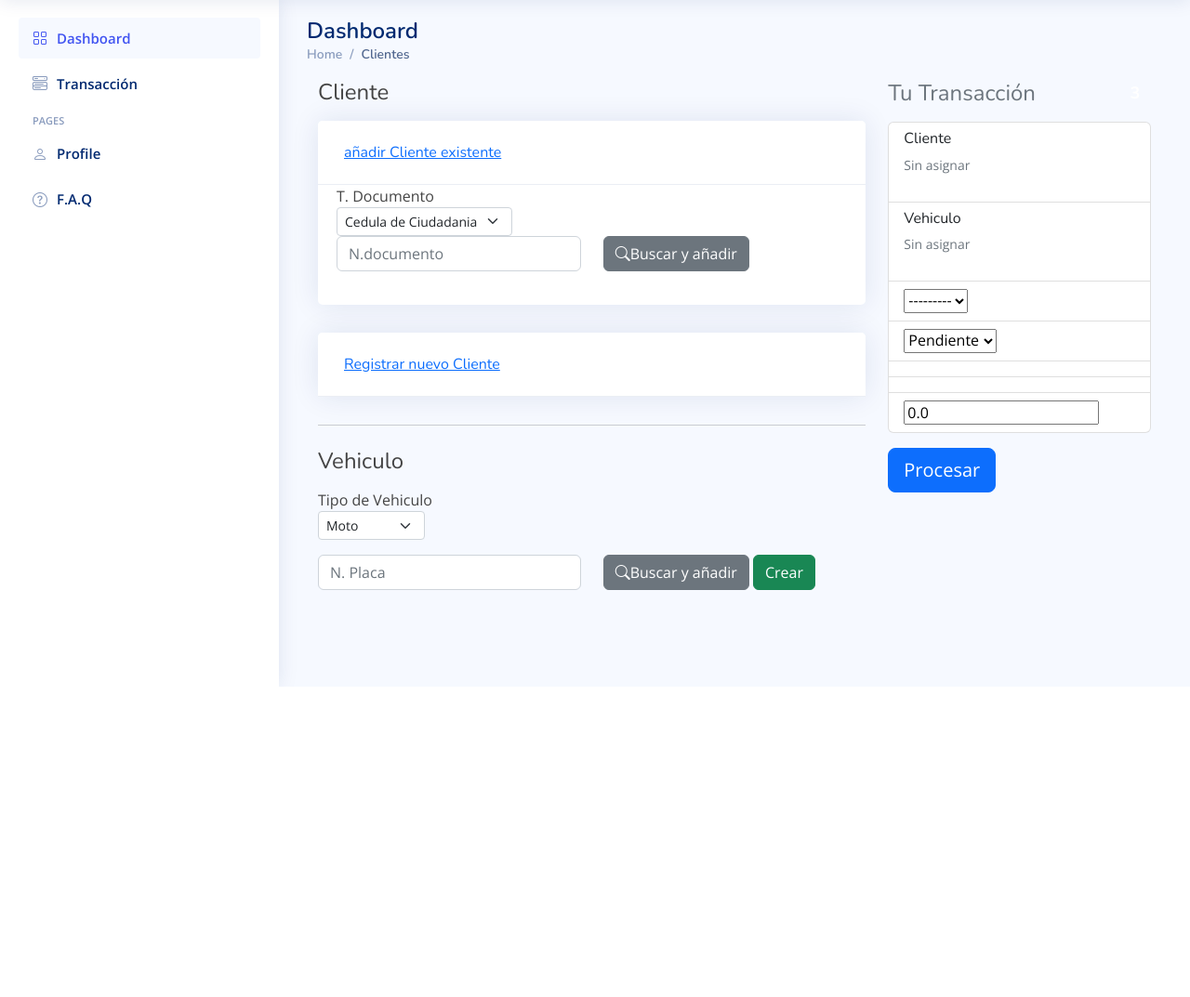
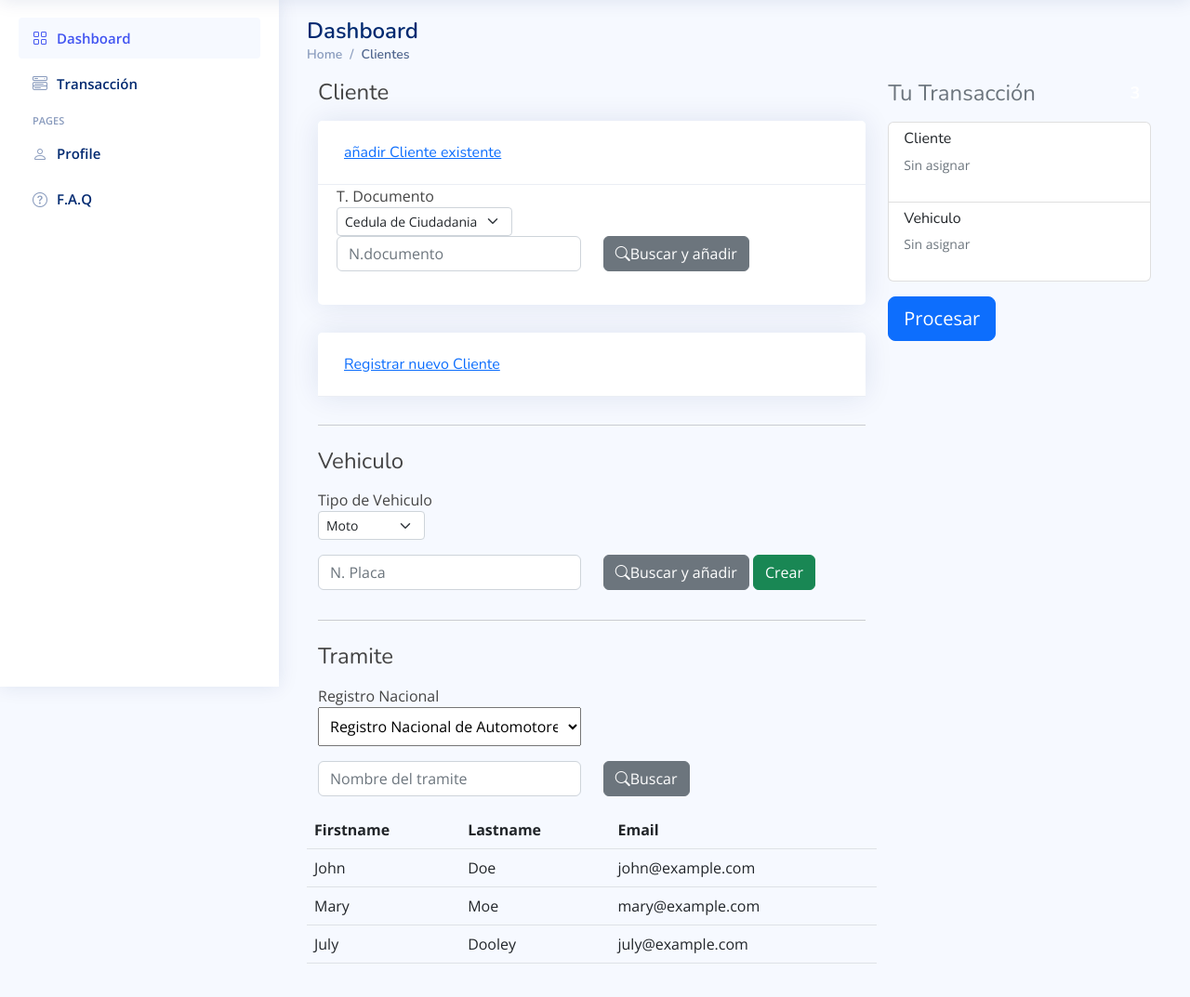
Before and after one commit to CalumRakk/facturas, a Django app: page /tramite/ in a window 1280 px wide. Shown: the part 61-1134 px from the top of the page at 93% size. Before the commit the page ends 800 px from the top, so only its background shows below. Run offline with Django 4.2, Linux system fonts and the light colour scheme; the visitor is signed in with stand-in values (Sample User, id 1); data that the repository does not hold is empty; some libraries are stand-ins or nearby versions.

Commit message:
adelanto en la vista tracción para añadir tramite

```diff
--- a/transactions/form.py
+++ b/transactions/form.py
@@ -24,10 +24,11 @@ class TramiteForm(forms.ModelForm):
         model = Tramite
         fields = '__all__'
 
+    nombre= forms.CharField(max_length=20, label="Nombre de Tramite", widget=forms.TextInput(attrs={"id":"id_nombre_tramite","class": "form-control", "placeholder":"Nombre del tramite "}))
     registro = forms.ChoiceField(label='Registro Nacional', choices=Tramite.RegistroNacional.choices, widget=forms.Select(
         attrs={"class": "custom-select d-block w-100 p-2"}))
-    clasificacion = forms.ChoiceField(label='Tipo de Vehiculo', choices=Vehiculo.Clase.choices, widget=forms.Select(
-        attrs={"class": "custom-select d-block w-100 p-2"}))
+    # clasificacion = forms.ChoiceField(label='Tipo de Vehiculo', choices=Vehiculo.Clase.choices, widget=forms.Select(
+    #     attrs={"class": "custom-select d-block w-100 p-2"}))
 
 
 class TransaccionForm(forms.ModelForm):
--- a/transactions/static/transactions/js/transaccion/transaccion.js
+++ b/transactions/static/transactions/js/transaccion/transaccion.js
@@ -16,9 +16,6 @@ $(function () {
     var displayVehiculo = "#display-vehiculo";
     var filtro_tipo_vehiculo_idselect = "#id_tipo_vehiculo"
     var contenedor_VehiculoNotFound = "#contenedor_VehiculoNotFound"
-
-
-
 
     var procesarTransaccion_formId = "#procesarTransaccion"
 
@@ -99,7 +96,13 @@ $(function () {
                 $(displayVehiculo).next().text(string);
             }
         }
-
+        add_tramites: function(data){
+            this.vehiculo = data
+            if ($.isEmptyObject(data) == false) {
+                const string = data.tipo_vehiculo + " - " + data.placa.toUpperCase()
+                $(displayVehiculo).next().text(string);
+            }
+        }
     }
 
     const Messages = {
@@ -171,5 +174,30 @@ $(function () {
         });
     });
 
+    $("#buscarTramite_btnId").click(function () {
+        const nombre= $("#id_nombre_tramite").val()
+        const registro = $("#id_registro").val()
+        const clasificacion = $("#id_tipo_vehiculo").val() // TEMPORAL, SE DEBE CONFIRMAR SI SE HA AÑADIDO UN VEHICULO ANTES DE PERMITIR BUSCAR.
+
+        $.ajax({
+            url: window.location.href,
+            type: "POST",
+            data: JSON.stringify({"nombre":nombre, "registro": registro, "clasificacion": clasificacion }),
+            headers: {
+                "X-Requested-Type": "buscar-tramite",
+                "Content-Type": "application/json; charset=utf-8",
+                'X-CSRFToken': document.querySelector('[name=csrfmiddlewaretoken]').value
+            },
+            success: function (data) {
+                if (data.length == 0) {
+                    Messages.msg_TramiteNotFound()
+                    Transaccion.add_tramites([])
+                } else {
+                    Transaccion.add_tramites(data[0])
+                }
+            },
+        });
+    });
+
 
 });
--- a/transactions/templates/dashboard/transaccion.html
+++ b/transactions/templates/dashboard/transaccion.html
@@ -48,7 +48,8 @@
         margin: 0;
         color: red;
     }
-    .caja{
+
+    .caja {
         position: relative;
     }
 </style>
@@ -95,12 +96,7 @@
                                 <small class="form-control-plaintext text-muted"></small>
                             </div>
                         </li><!-- Fin Registro -->
-
-                        <li class="list-group-item d-flex justify-content-between lh-condensed">
-                            <div>
-                                {{ transaccion.tramite }}
-                            </div>
-                        </li>
+<!--
                         <li class="list-group-item d-flex justify-content-between lh-condensed">
                             <div>
                                 {{ transaccion.estado }}
@@ -108,19 +104,9 @@
                         </li>
                         <li class="list-group-item d-flex justify-content-between lh-condensed">
                             <div>
-                                {{ transaccion.creado }}
-                            </div>
-                        </li>
-                        <li class="list-group-item d-flex justify-content-between lh-condensed">
-                            <div>
-                                {{ transaccion.actualizado }}
-                            </div>
-                        </li>
-                        <li class="list-group-item d-flex justify-content-between lh-condensed">
-                            <div>
                                 {{ transaccion.valor_total }}
                             </div>
-                        </li>
+                        </li> -->
                     </ul>
                     <button class="btn btn-primary btn-lg btn-block" type="submit">Procesar</button>
                 </form>
@@ -217,6 +203,61 @@
                         </div>
                     </form>
                 </div>
+
+                <hr class="mb-4">
+                <div class="caja">
+                    <h4 class="mb-3">Tramite</h4>
+                    <form id="crear-vehiculo-form" style="position: static;">
+                        <div class="row">
+                            <div class="col-md-6 mb-3">
+                                {{ tramite.registro.label }}
+                                {{ tramite.registro }}
+                            </div>
+                        </div>
+                        <div class="row">
+                            <div class="col-md-6 mb-3">
+                                <!-- <input class="form-control" type="text" id="id_nombre" placeholder="nombre del tramite."> -->
+                                {{ tramite.nombre }}
+                            </div>
+                            <div class="col-md-6 mb-3">
+                                <button type="button" class="btn btn-secondary" id="buscarTramite_btnId"><i
+                                        class="bi bi-search"></i>Buscar</button>
+                            </div>
+                        </div>
+                        <div id="contenedor_VehiculoNotFound" class="message-container">
+                            <p>Vehiculo no encontrado.</p>
+                        </div>
+                    </form>
+                </div>
+                <div class="row">
+                    <table class="table">
+                        <thead>
+                          <tr>
+                            <th>Firstname</th>
+                            <th>Lastname</th>
+                            <th>Email</th>
+                          </tr>
+                        </thead>
+                        <tbody>
+                          <tr>
+                            <td>John</td>
+                            <td>Doe</td>
+                            <td>john@example.com</td>
+                          </tr>
+                          <tr>
+                            <td>Mary</td>
+                            <td>Moe</td>
+                            <td>mary@example.com</td>
+                          </tr>
+                          <tr>
+                            <td>July</td>
+                            <td>Dooley</td>
+                            <td>july@example.com</td>
+                          </tr>
+                        </tbody>
+                      </table>
+                </div>
+
             </div>
         </div>
     </div>
--- a/transactions/views.py
+++ b/transactions/views.py
@@ -7,6 +7,7 @@ from django.contrib.auth.models import User
 from django.contrib.auth import login, authenticate, logout
 from django.views.generic import View
 from django.urls import reverse
+from django.forms.models import model_to_dict
 
 from .models import Tramite, Cliente, Vehiculo
 from .form import TransaccionForm, TramiteForm, ClienteForm, VehiculoForm
@@ -81,6 +82,7 @@ class Transaccion_view(View):
 
     def post(self, request):
         if "buscar-cliente" == request.headers.get("X-Requested-Type"):
+            # FIXME: AÑADIR LA BUSQUEDA COMO EXACTA EN EL N. DOCUMENTO.
             json_data = json.loads(request.body.decode("utf-8"))
 
             num_documento_keyName = "num_documento"
@@ -103,9 +105,20 @@ class Transaccion_view(View):
 
         elif "buscar-vehiculo" == request.headers.get("X-Requested-Type"):
             json_data = json.loads(request.body.decode("utf-8"))
-            fields=["tipo_vehiculo", "placa__icontains"]
+            fields=["tipo_vehiculo", "placa__iexact"]
             vehiculo= search_in_model(json_data, fields, Vehiculo)
             return JsonResponse(vehiculo, safe=False)
+        elif "buscar-tramite" == request.headers.get("X-Requested-Type"):
+            json_data = json.loads(request.body.decode("utf-8"))
+            fields=["registro", "nombre__icontains", "clasificacion"]
+            queryset= search_in_model(json_data, fields, Tramite, queryset=True)
+            tramies=[]
+            for tramite in queryset:
+                derechos= tramite.derechos.values()
+                diccionario = model_to_dict(tramite)
+                diccionario["derechos"]= list(derechos)
+                tramies.append(diccionario)
+            return JsonResponse(tramies, safe=False)
 
         elif "procesar-transaccion" == request.headers.get("X-Requested-Type"):
             # FIXME: añadir un limitar de cuantos transsaciones puede hacer un cliente.
```
Also changed, not shown: transactions/utils.py (+5 -3 lines).
